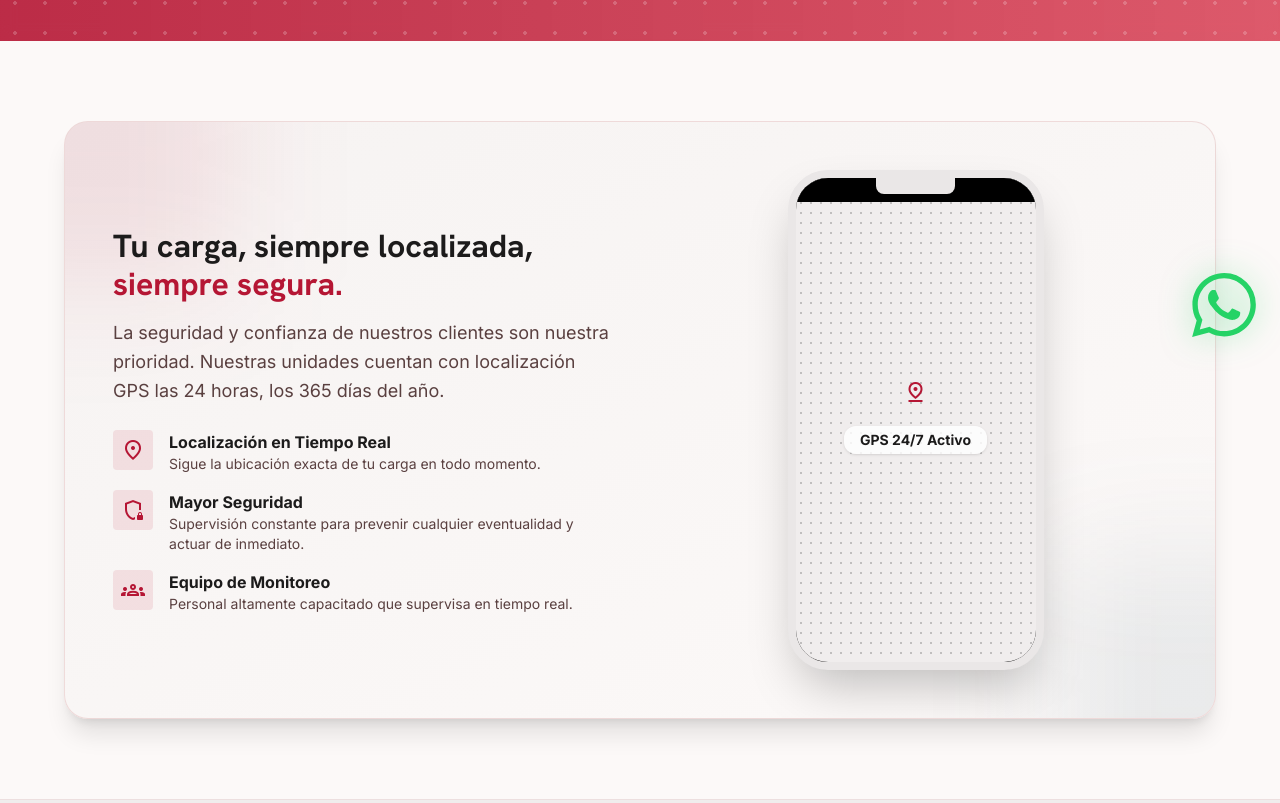
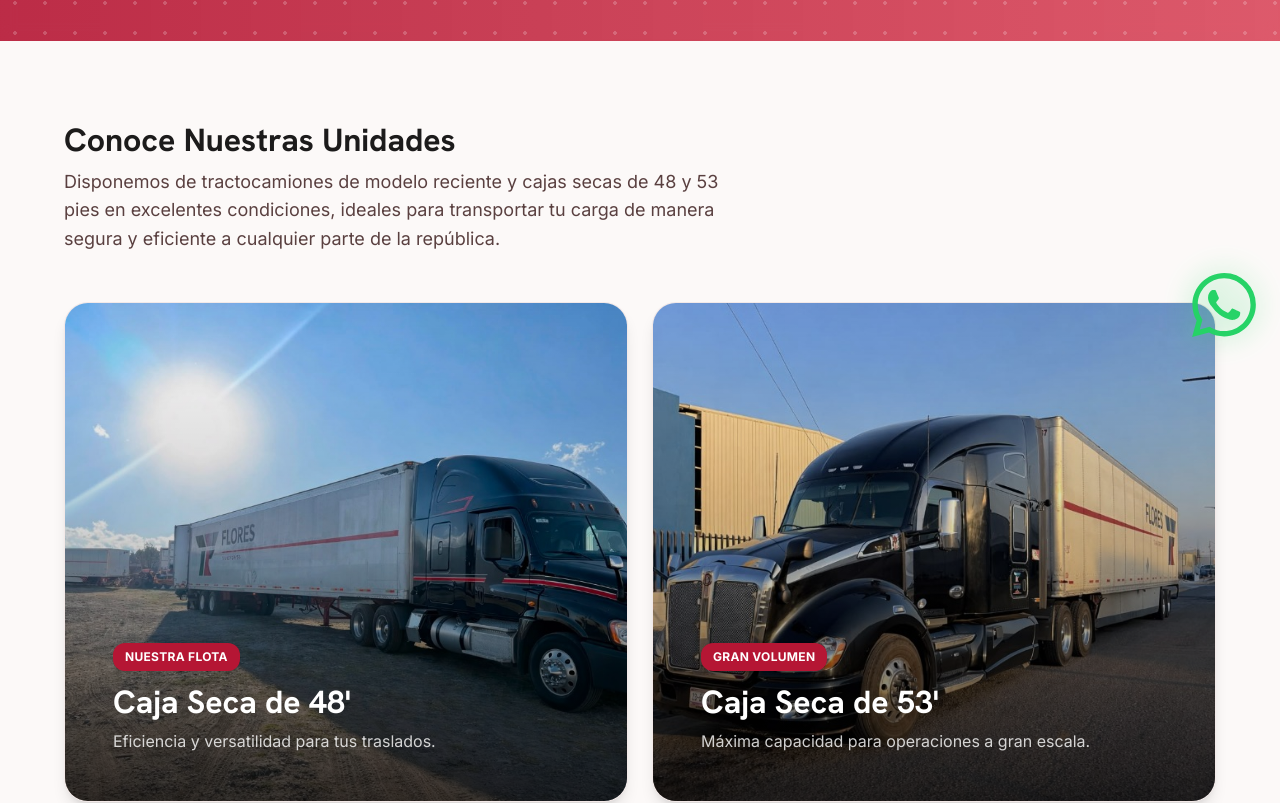
Before and after one commit to davidsll993/Transportes-Flores, a Next.js app: page /flota in a window 1280 px wide. Shown: the part 439-1242 px from the top of the page. Built offline with nearby package versions, Linux system fonts and the light colour scheme.

Commit message:
Update page.tsx

```diff
--- a/app/flota/page.tsx
+++ b/app/flota/page.tsx
@@ -20,6 +20,46 @@ export default function FlotaPage() {
           <p className="text-body-lg font-body-lg text-on-primary/90 max-w-3xl mx-auto">
             La seguridad y el buen estado de nuestras unidades son clave para ofrecer un servicio confiable y eficiente. Trabajamos bajo un riguroso programa de mantenimiento y supervisión.
           </p>
+        </div>
+      </section>
+      {/* Fleet Showcase */}
+      <section className="bg-surface py-xl border-b border-outline-variant/30">
+        <div className="max-w-7xl mx-auto px-margin-mobile md:px-margin-desktop">
+          <div className="mb-12 text-center md:text-left">
+            <h2 className="text-headline-lg font-headline-lg text-on-surface mb-2">Conoce Nuestras Unidades</h2>
+            <p className="text-body-lg text-on-surface-variant max-w-2xl">
+              Disponemos de tractocamiones de modelo reciente y cajas secas de 48 y 53 pies en excelentes condiciones, ideales para transportar tu carga de manera segura y eficiente a cualquier parte de la república.
+            </p>
+          </div>
+          <div className="grid grid-cols-1 md:grid-cols-2 gap-md md:h-[500px]">
+            <div className="relative group overflow-hidden rounded-3xl border border-outline-variant/20 bg-surface-container-low shadow-lg hover:shadow-2xl transition-all duration-500 cursor-pointer h-[400px] md:h-full">
+              <img className="absolute inset-0 w-full h-full object-cover transition-transform duration-1000 group-hover:scale-110" alt="Caja Seca de 48" src="/flota-48.jpg" />
+              <div className="absolute inset-0 bg-gradient-to-t from-black/80 via-black/20 to-transparent opacity-90 transition-opacity duration-500"></div>
+              <div className="absolute bottom-0 left-0 p-lg w-full transform transition-transform duration-500 group-hover:-translate-y-2">
+                <div className="flex justify-between items-end">
+                  <div>
+                    <span className="bg-primary text-white text-xs font-bold px-3 py-1.5 rounded-full mb-3 inline-block shadow-sm uppercase tracking-wide">Nuestra Flota</span>
+                    <h3 className="text-headline-lg md:text-display-sm font-headline-lg text-white">Caja Seca de 48&apos;</h3>
+                    <p className="text-white/80 font-body-md mt-2">Eficiencia y versatilidad para tus traslados.</p>
+                  </div>
+                </div>
+              </div>
+            </div>
+
+            <div className="relative group overflow-hidden rounded-3xl border border-outline-variant/20 bg-surface-container-low shadow-lg hover:shadow-2xl transition-all duration-500 cursor-pointer h-[400px] md:h-full">
+              <img className="absolute inset-0 w-full h-full object-cover transition-transform duration-1000 group-hover:scale-110" alt="Caja Seca de 53" src="/flota-53.jpg" />
+              <div className="absolute inset-0 bg-gradient-to-t from-black/80 via-black/20 to-transparent opacity-90 transition-opacity duration-500"></div>
+              <div className="absolute bottom-0 left-0 p-lg w-full transform transition-transform duration-500 group-hover:-translate-y-2">
+                <div className="flex justify-between items-end">
+                  <div>
+                    <span className="bg-primary text-white text-xs font-bold px-3 py-1.5 rounded-full mb-3 inline-block shadow-sm uppercase tracking-wide">Gran Volumen</span>
+                    <h3 className="text-headline-lg md:text-display-sm font-headline-lg text-white">Caja Seca de 53&apos;</h3>
+                    <p className="text-white/80 font-body-md mt-2">Máxima capacidad para operaciones a gran escala.</p>
+                  </div>
+                </div>
+              </div>
+            </div>
+          </div>
         </div>
       </section>
 
```
